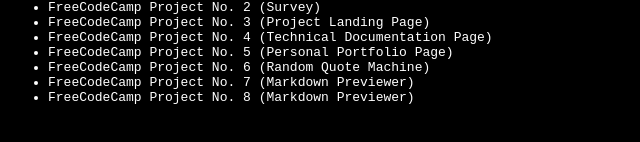
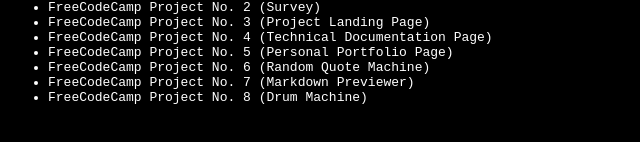
Before and after one commit to kenmaready/kenmaready.github.io, a plain HTML site: page index.html in a window 1280 px wide. Shown: the part 108-250 px from the top of the page, 0-640 px from the left. Drawn offline with Linux system fonts and the light colour scheme.

Commit message:
Correcting text error in index.html

```diff
--- a/index.html
+++ b/index.html
@@ -17,7 +17,7 @@
                 <li><a href="/fcc-project-5/index.html">FreeCodeCamp Project No. 5 (Personal Portfolio Page)</a></li>
                 <li><a href="https://kenmaready.github.io/quote-machine/">FreeCodeCamp Project No. 6 (Random Quote Machine)</a></li>
                 <li><a href="https://kenmaready.github.io/markdown-previewer/">FreeCodeCamp Project No. 7 (Markdown Previewer)</a></li>
-                <li><a href="https://kenmaready.github.io/drum-machine/">FreeCodeCamp Project No. 8 (Markdown Previewer)</a></li>
+                <li><a href="https://kenmaready.github.io/drum-machine/">FreeCodeCamp Project No. 8 (Drum Machine)</a></li>
             </ul>
     </body>
 </html>
```
